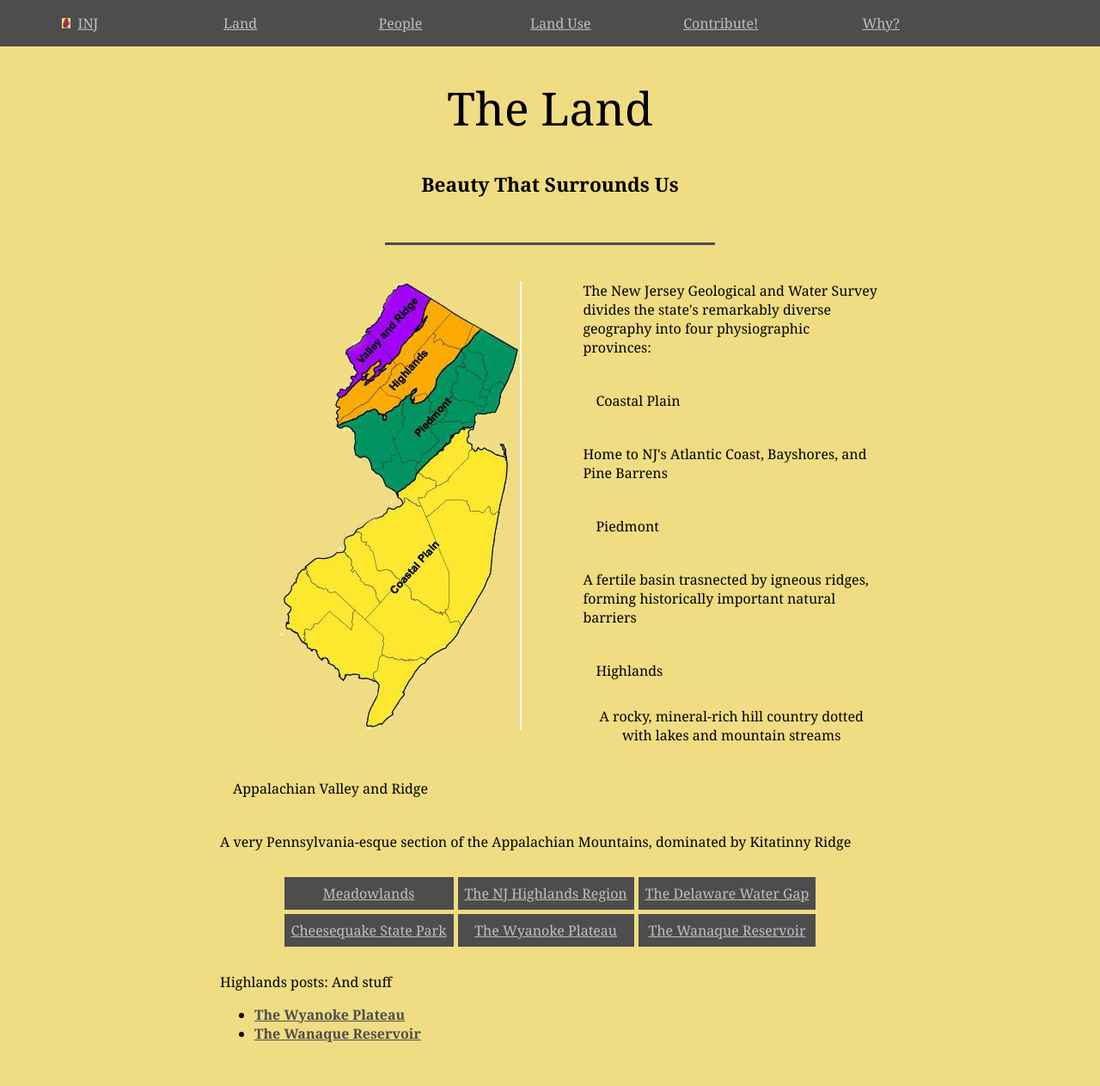
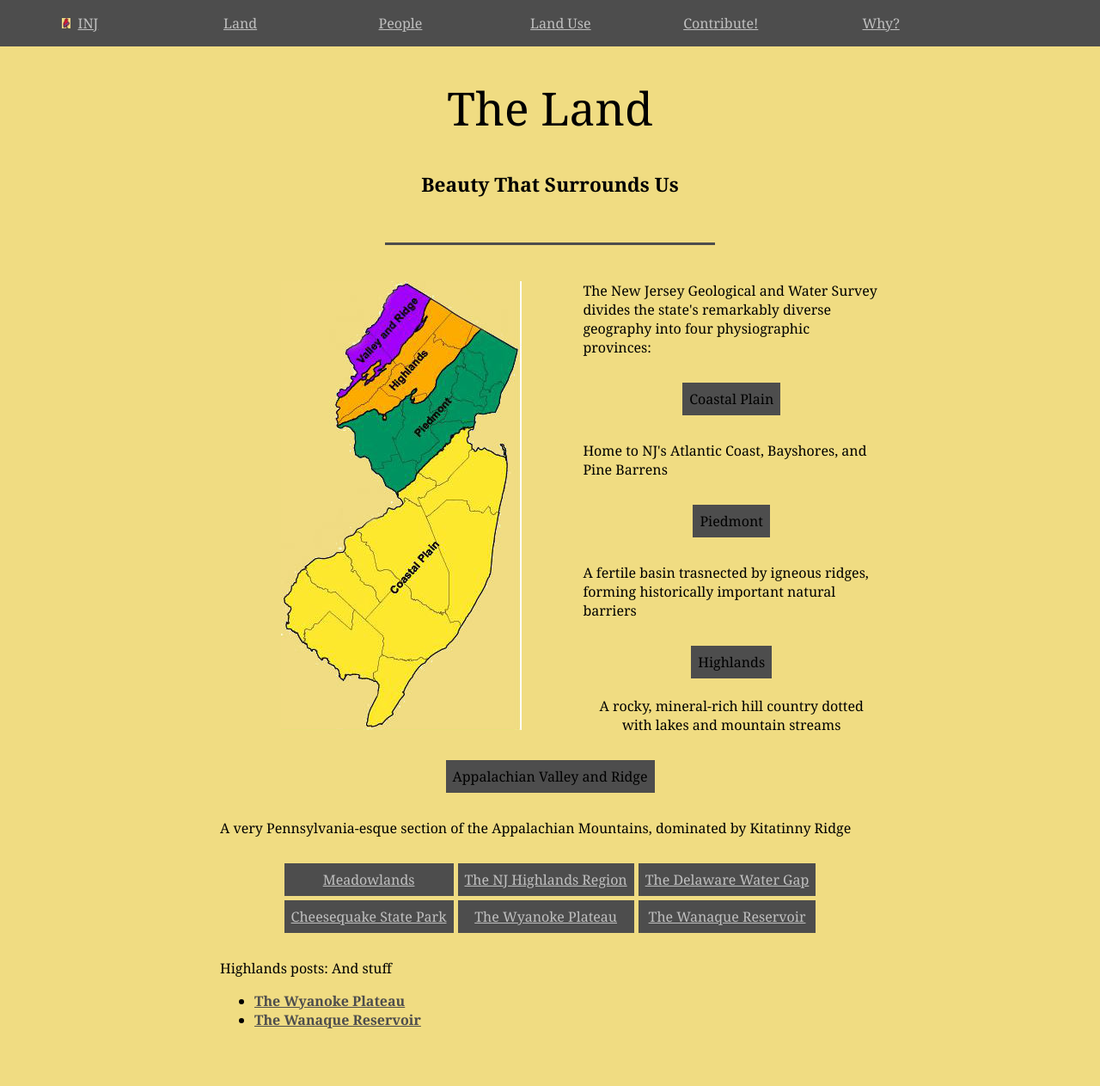
Before and after one commit to jonfried/oakafee.github.io, a Jekyll site: the page built from land.html, in a window 1280 px wide. Shown: the whole page at 86% size. Built offline with Jekyll 4.4.1, drawn with Linux system fonts in a browser that asks for light colours.

Commit message:
Update land.html

```diff
--- a/land.html
+++ b/land.html
@@ -12,18 +12,18 @@ tags: land
 <div class="nothing">
   <p>The New Jersey Geological and Water Survey divides the state's remarkably diverse geography into four physiographic provinces:</p>
   <div class="table-container">
-    <table class="navigation"><tr><td>Coastal Plain</td></tr></table>
+    <table class="index"><tr><td>Coastal Plain</td></tr></table>
   </div>
   <p>Home to NJ's Atlantic Coast, Bayshores, and Pine Barrens</p>
   <div class="table-container">
-    <table class="navigation"><tr><td>Piedmont</td></tr></table>
+    <table class="index"><tr><td>Piedmont</td></tr></table>
   </div>
   <p>A fertile basin trasnected by igneous ridges, forming historically important natural barriers</p>
   <div class="table-container">
-    <table class="navigation"><tr><td>Highlands</td></tr></table>
+    <table class="index"><tr><td>Highlands</td></tr></table>
   <p>A rocky, mineral-rich hill country dotted with lakes and mountain streams</p>
   <div class="table-container">
-    <table class="navigation"><tr><td>Appalachian Valley and Ridge</td></tr></table>
+    <table class="index"><tr><td>Appalachian Valley and Ridge</td></tr></table>
   </div>
   </div>
   <p>A very Pennsylvania-esque section of the Appalachian Mountains, dominated by Kitatinny Ridge</p>
```
